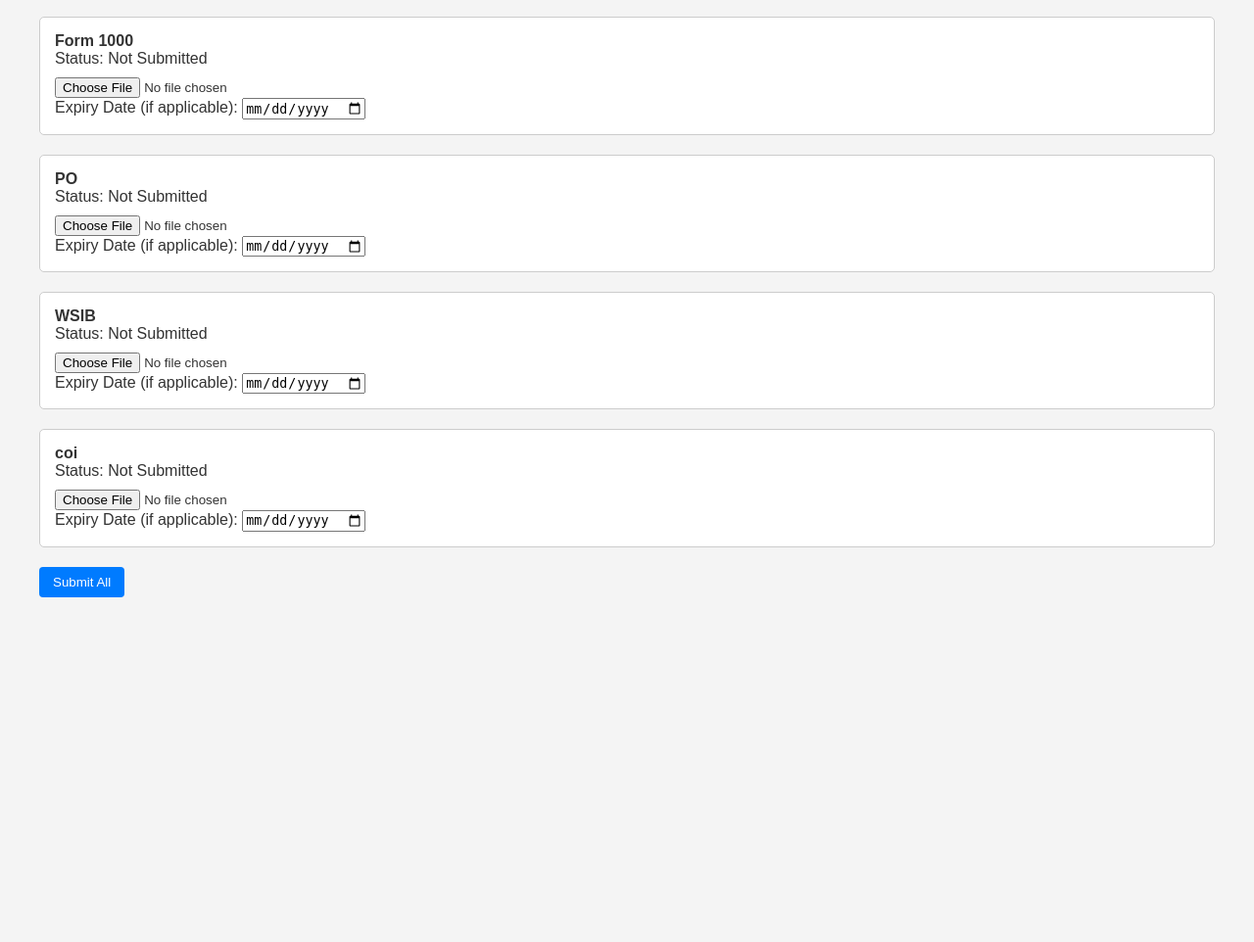
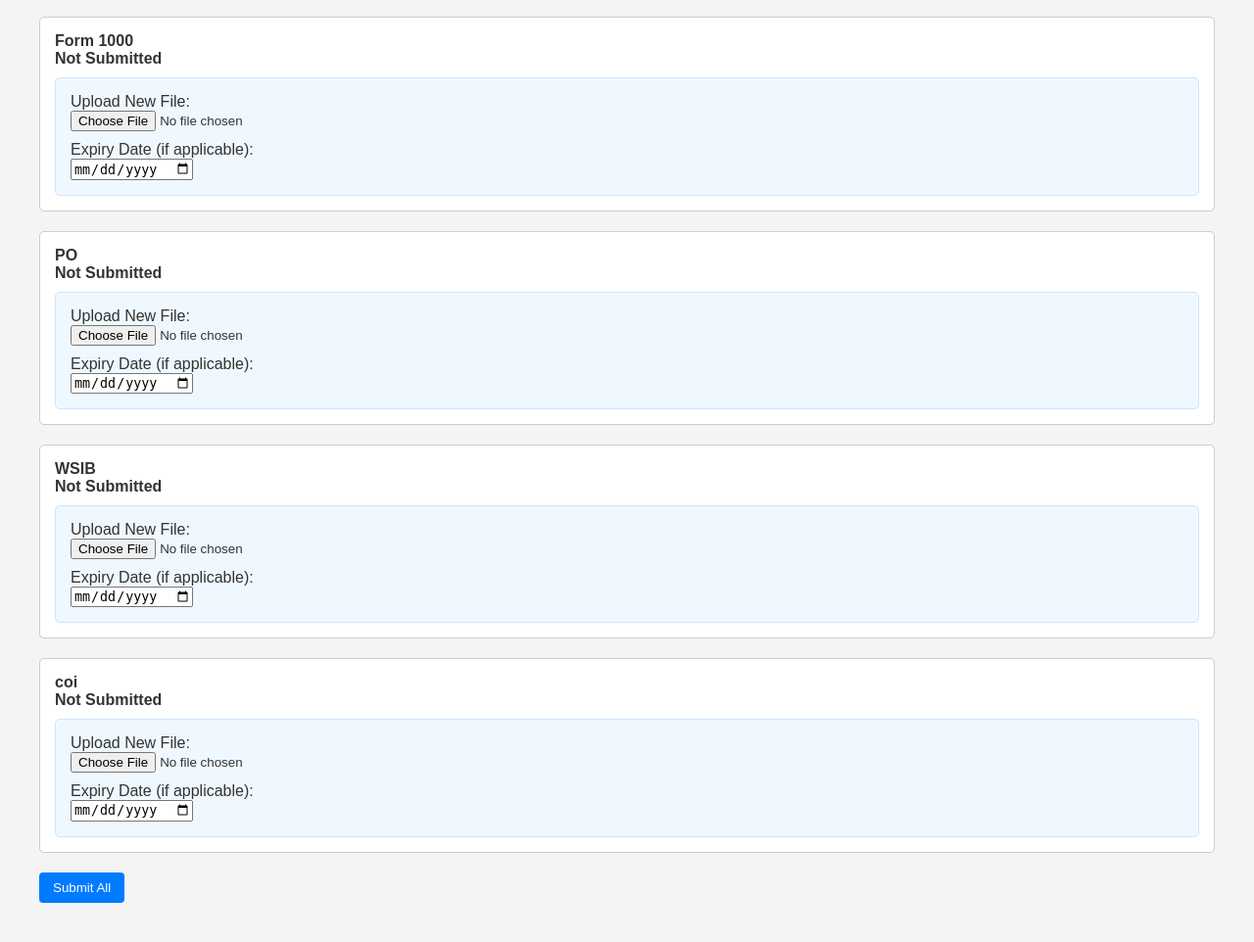
Before and after one commit to Klodmy/compliance, a Flask app: a page that uses templates/submission.html in a window 1280 px wide. Shown: the part 244-1206 px from the top of the page at 98% size. Before the commit the page ends 854 px from the top, so only its background shows below. Run offline with Flask 3, Linux system fonts and the light colour scheme; data comes from the database, SQL or seed files in the repository; both versions use the stored data as it was after the commit.

Commit message:
fixed revision problem, added comments to doc revision, removed delete button from docs, removed refused ststatus, styled doc status, highlighted upload field

```diff
--- a/app.py
+++ b/app.py
@@ -480,9 +480,10 @@ def review_submission(token):
             doc_id = doc.get("id")
             if doc_id:
                 new_status = request.form.get(f"status_{doc_id}")
+                new_comment = request.form.get(f"comment_{doc_id}")
                 if new_status:
                     try:
-                        db.execute("UPDATE docs SET doc_status = ? WHERE id = ?", (new_status, doc_id))
+                        db.execute("UPDATE docs SET doc_status = ?, comment = ? WHERE id = ?", (new_status, new_comment, doc_id))
                         updated_doc_ids.append(doc_id)
                     except Exception as e:
                         print(f"Failed to update doc {doc_id}: {e}")
@@ -804,11 +805,13 @@ def submission(token):
                 # gets doc revision
                 revision = db.execute("SELECT revision FROM docs WHERE request_id = ? and doc_type = ?", (doc_request['id'], doc_type)).fetchone()
 
+                if revision:
+                    rev = revision["revision"] + 1
+                    # cleans up old doc submission in case re-submission is required
+                    db.execute("DELETE FROM docs WHERE request_id = ? AND doc_type = ?", (doc_request["id"], doc_type))
 
-                rev = revision["revision"] + 1 if revision else 0
-
-                # cleans up old doc submission in case re-submission is required
-                db.execute("DELETE FROM docs WHERE request_id = ? AND doc_type = ?", (doc_request["id"], doc_type))
+                else:
+                    rev = 0
 
                 # adds information about this submission to db
                 db.execute("INSERT INTO docs (submitting_user_id, link, date_submitted, expiry_date, confirmation, doc_type, request_id, admin_user_id, doc_status, filepath, revision) VALUES (?, ?, datetime('now'), ?, 'pending', ?, ?, ?, ?, ?, ?)", (session['id'], filepath, expiry, doc_type, doc_request["id"], doc_request["admin_id"], "pending_review", filepath, rev))
--- a/schema.sql
+++ b/schema.sql
@@ -2,8 +2,10 @@ CREATE TABLE admin_users (
     id INTEGER PRIMARY KEY AUTOINCREMENT,
     login TEXT UNIQUE NOT NULL,
     password TEXT NOT NULL,
-    email TEXT NOT NULL
-);
+    email TEXT NOT NULL,
+    name TEXT);
+
+CREATE TABLE sqlite_sequence(name,seq);
 
 CREATE TABLE submitting_users (
     id INTEGER PRIMARY KEY AUTOINCREMENT,
@@ -11,7 +13,7 @@ CREATE TABLE submitting_users (
     password TEXT NOT NULL,
     email TEXT NOT NULL,
     token TEXT UNIQUE NOT NULL,
-    invited_by INTEGER NOT NULL,
+    invited_by INTEGER NOT NULL, name TEXT,
     FOREIGN KEY (invited_by) REFERENCES admin_users(id)
 );
 
@@ -23,6 +25,26 @@ CREATE TABLE project (
     FOREIGN KEY (project_admin_id) REFERENCES admin_users(id)
 );
 
+CREATE TABLE requirements (
+    id INTEGER PRIMARY KEY AUTOINCREMENT,
+    set_id INTEGER NOT NULL,
+    doc_type TEXT NOT NULL,
+    is_required BOOLEAN DEFAULT 1,
+    expiry_required BOOLEAN DEFAULT 0,
+    FOREIGN KEY (set_id) REFERENCES requirement_sets(id),
+    UNIQUE (set_id, doc_type)
+);
+
+CREATE TABLE users_docs (
+    id INTEGER PRIMARY KEY AUTOINCREMENT,
+    name TEXT NOT NULL,
+    description TEXT,
+    user_id TEXT,
+    expiry_required BOOLEAN DEFAULT 0,
+    FOREIGN KEY (user_id)
+    REFERENCES admin_users(id)
+);
+
 CREATE TABLE requirement_sets (
     id INTEGER PRIMARY KEY AUTOINCREMENT,
     name TEXT NOT NULL,
@@ -30,15 +52,28 @@ CREATE TABLE requirement_sets (
     FOREIGN KEY (admin_user_id) REFERENCES admin_users(id)
 );
 
-CREATE TABLE requirements (
+CREATE TABLE IF NOT EXISTS "requests" (
     id INTEGER PRIMARY KEY AUTOINCREMENT,
-    set_id INTEGER NOT NULL,
-    doc_type TEXT NOT NULL,
-    FOREIGN KEY (set_id) REFERENCES requirement_sets(id),
-    UNIQUE (set_id, doc_type)
+    project_id INTEGER NOT NULL,
+    submitter_id INTEGER NOT NULL,
+    requirement_set_id INTEGER NOT NULL,
+    admin_id INTEGER NOT NULL,
+    token TEXT UNIQUE,
+    status TEXT DEFAULT 'pending review',
+    date_requested TEXT DEFAULT CURRENT_TIMESTAMP,
+    name TEXT,
+    description TEXT
 );
 
-CREATE TABLE docs (
+CREATE TABLE deleted_docs (
+    id INTEGER PRIMARY KEY AUTOINCREMENT,
+    original_doc_id INTEGER,
+    submitter_id INTEGER,
+    filepath TEXT,
+    deleted_at TIMESTAMP DEFAULT CURRENT_TIMESTAMP
+);
+
+CREATE TABLE IF NOT EXISTS "docs" (
     id INTEGER PRIMARY KEY AUTOINCREMENT,
     link TEXT NOT NULL,
     date_submitted TEXT,
@@ -48,26 +83,12 @@ CREATE TABLE docs (
     submitting_user_id INTEGER NOT NULL,
     admin_user_id INTEGER NOT NULL,
     request_id INTEGER,
+    doc_status TEXT DEFAULT "pending_review",
+    filepath TEXT,
+    revision INTEGER DEFAULT 0,
+    revised_at TIMESTAMP,
+    comment TEXT,
     FOREIGN KEY (submitting_user_id) REFERENCES submitting_users(id),
     FOREIGN KEY (admin_user_id) REFERENCES admin_users(id),
     FOREIGN KEY (request_id) REFERENCES requests(id)
 );
-
-CREATE TABLE users_docs (
-    id INTEGER PRIMARY KEY AUTOINCREMENT,
-    name TEXT NOT NULL, description TEXT,
-    user_id TEXT,
-    FOREIGN KEY (user_id) REFERENCES admin_users(id)
-);
-
-
-CREATE TABLE requests (
-    id INTEGER PRIMARY KEY AUTOINCREMENT,
-    project_id INTEGER NOT NULL,
-    submitter_id INTEGER NOT NULL,
-    requirement_set_id INTEGER NOT NULL,
-    admin_id INTEGER NOT NULL,
-    token TEXT UNIQUE,
-    status TEXT DEFAULT 'pending review',
-    date_requested TEXT DEFAULT CURRENT_TIMESTAMP
-);
--- a/templates/submission.html
+++ b/templates/submission.html
@@ -4,6 +4,19 @@
     <meta charset="UTF-8">
     <title>Submit Required Documents</title>
     <link rel="stylesheet" href="{{ url_for('static', filename='style.css') }}">
+    <style>
+        .upload-area {
+            margin-top: 10px;
+            padding: 15px;
+            background-color: #f0f8ff;
+            border: 1px solid #cce5ff;
+            border-radius: 5px;
+        }
+
+        .upload-area input[type="file"] {
+            margin-bottom: 10px;
+        }
+    </style>
 </head>
 <body>
 
@@ -31,32 +44,38 @@
         {% for doc in required_docs %}
             <div class="doc-block" style="margin-bottom: 20px;">
                 <strong>{{ doc["doc_type"] }}</strong><br>
-            {% set status = doc["doc_status"] if "doc_status" in doc else "MISSING" %}
-            Status: {{ status.replace("_", " ").title() }}<br>
+
+                {% set status = doc["doc_status"] if "doc_status" in doc else "missing" %}
+                <span class="status {{ status.replace('_', '-') }}">{{ status.replace("_", " ").title() }}</span><br>
 
                 {% if doc["link"] %}
                     <div style="margin-top: 5px;">
-                    Current file: <a href="{{ doc["link"] }}" target="_blank">View submitted</a>
-                    <button type="submit"
-                            formaction="/delete_doc/{{ doc['id'] }}"
-                            formmethod="post"
-                            onclick="return confirm('Are you sure you want to delete this file?');">
-                        Delete
-                    </button>
+                        Current file: <a href="{{ doc['link'] }}" target="_blank">View submitted</a>
                     </div>
                 {% endif %}
 
-            {% if not doc["link"] or doc["doc_status"] == "action_required" %}
-                <div style="margin-top: 10px;">
+                {% if status == "action_required" and doc.comment %}
+                    <div style="margin-top: 10px; color: #d9534f;">
+                        <strong>Note:</strong> {{ doc.comment }}
+                    </div>
+                {% endif %}
+
+                {% if not doc["link"] or status == "action_required" %}
+                    <div class="upload-area">
+                        <label for="{{ doc['doc_type'] }}">Upload New File:</label><br>
                         <input type="file" name="{{ doc['doc_type'] }}" required><br>
-                    <label>Expiry Date (if applicable):</label>
+
+                        <label for="{{ doc['doc_type'] }}_expiry">Expiry Date (if applicable):</label><br>
                         <input type="date" name="{{ doc['doc_type'] }}_expiry"><br>
+
                         {% if doc["id"] %}
                             <input type="hidden" name="doc_id_{{ doc['doc_type'] }}" value="{{ doc['id'] }}">
                         {% endif %}
                     </div>
                 {% else %}
-                <div class="locked" style="color: gray; font-style: italic;">Submission locked — already submitted</div>
+                    <div class="locked" style="color: gray; font-style: italic; margin-top: 10px;">
+                        Submission locked — already submitted
+                    </div>
                 {% endif %}
             </div>
         {% endfor %}
```
Also changed, not shown: templates/review_submission.html (+19 -4 lines), database.db. Lines whose indentation alone changed are shown as unchanged.
